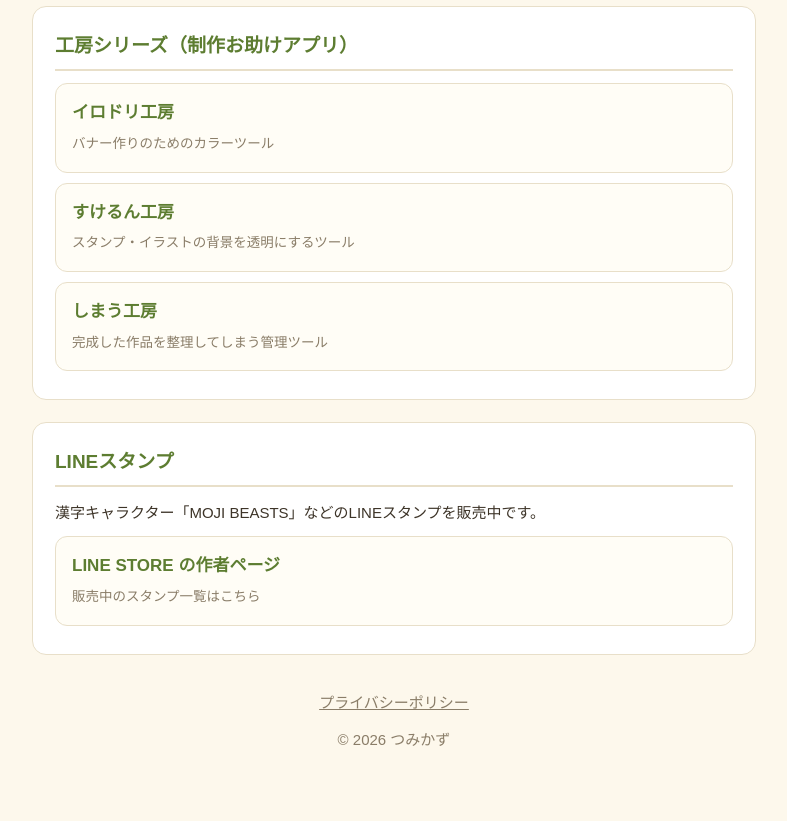
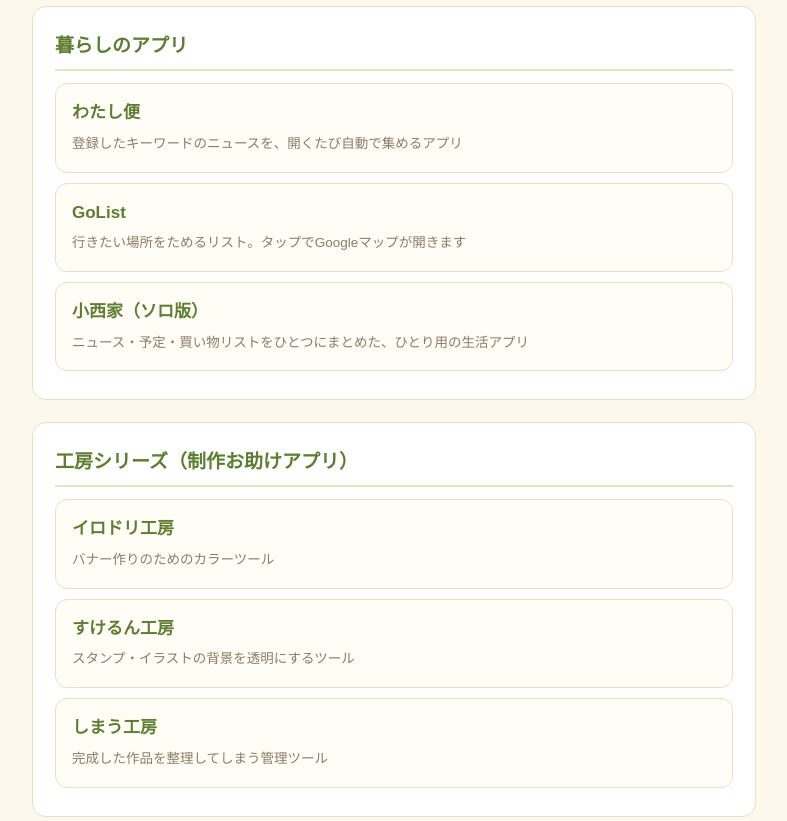
Before and after one commit to komomo0680-oss/tumikazu, a plain HTML site: page index.html in a window 1280 px wide. Shown: the part 1000-1821 px from the top of the page, without its empty margins (246-1033 px from the left). Drawn offline with Linux system fonts and the light colour scheme.

Commit message:
暮らしのアプリ（わたし便・GoList・小西家ソロ版）を追加

```diff
--- a/index.html
+++ b/index.html
@@ -4,7 +4,7 @@
 <meta charset="UTF-8">
 <meta name="viewport" content="width=device-width, initial-scale=1.0">
 <title>つみかず | 小さなWebアプリとLINEスタンプ</title>
-<meta name="description" content="つみかずの公式サイト。思考整理アプリ「かんがえの木」や、制作に役立つ小さなWebアプリ（工房シリーズ）、LINEスタンプを公開しています。">
+<meta name="description" content="つみかずの公式サイト。思考整理アプリ「かんがえの木」や、暮らしに役立つ小さなWebアプリ、制作に役立つ工房シリーズ、LINEスタンプを公開しています。">
 <link rel="icon" href="icon.png">
 <style>
   :root{
@@ -64,6 +64,22 @@
   </section>
 
   <section>
+    <h2>暮らしのアプリ</h2>
+    <a class="app-link" href="https://komomo0680-oss.github.io/my-news/">
+      <span class="name">わたし便</span><br>
+      <span class="desc">登録したキーワードのニュースを、開くたび自動で集めるアプリ</span>
+    </a>
+    <a class="app-link" href="https://komomo0680-oss.github.io/golist/">
+      <span class="name">GoList</span><br>
+      <span class="desc">行きたい場所をためるリスト。タップでGoogleマップが開きます</span>
+    </a>
+    <a class="app-link" href="https://komomo0680-oss.github.io/konishike-solo/">
+      <span class="name">小西家（ソロ版）</span><br>
+      <span class="desc">ニュース・予定・買い物リストをひとつにまとめた、ひとり用の生活アプリ</span>
+    </a>
+  </section>
+
+  <section>
     <h2>工房シリーズ（制作お助けアプリ）</h2>
     <a class="app-link" href="https://komomo0680-oss.github.io/Irodori-kobo/">
       <span class="name">イロドリ工房</span><br>
```
